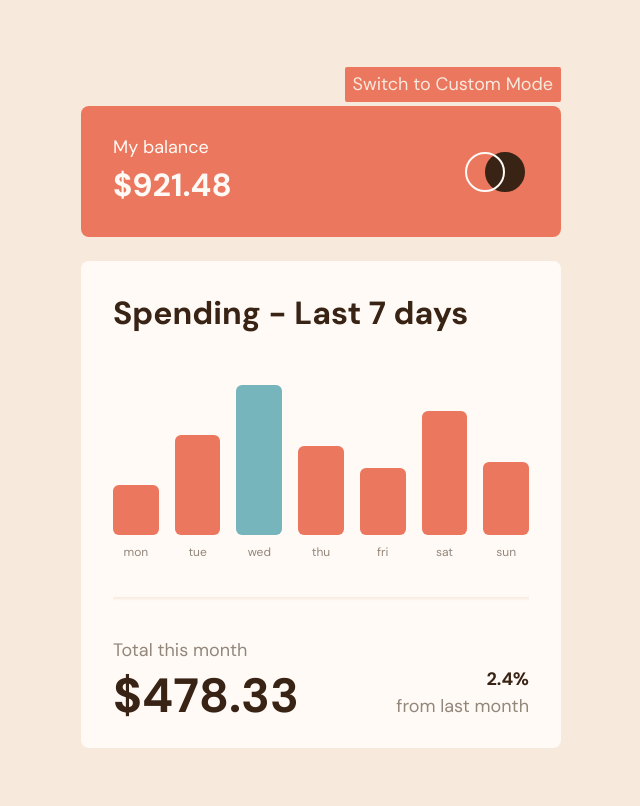
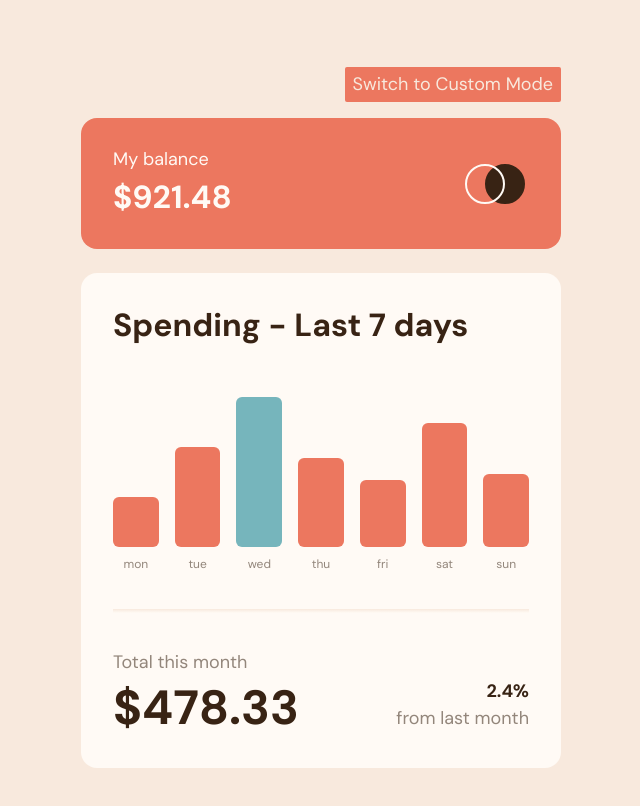
Before and after one commit to Senatrius/expenses-chart, a React (Vite) app: page / in a window 1280 px wide. Shown: the top 806 px of the page, without its empty margins (319-959 px from the left). Built offline with nearby package versions, Linux system fonts and the light colour scheme.

Commit message:
add missing styling

```diff
--- a/src/App.tsx
+++ b/src/App.tsx
@@ -12,7 +12,7 @@ function App() {
     <div className='mx-auto flex min-h-full w-[91.5%] flex-col items-center justify-center py-[4.1875rem] md:w-[60%] lg:w-[45%] xl:w-[37.5%]'>
       <button
         onClick={() => setCustomMode(!customMode)}
-        className='mb-1 self-end rounded-sm bg-primary-red py-1 px-2 text-header-label-m text-background md:text-header-label-d'>
+        className='mb-2 self-end rounded-sm bg-primary-red py-1 px-2 text-header-label-m text-background md:mb-4 md:text-header-label-d'>
         {customMode ? 'Switch to Demo Mode' : 'Switch to Custom Mode'}
       </button>
       <Header
--- a/src/components/Header.tsx
+++ b/src/components/Header.tsx
@@ -12,7 +12,7 @@ export const Header = ({
   dataLength: number;
 }) => {
   return (
-    <header className='group mb-4 flex w-full items-center justify-between gap-1 rounded-lg bg-primary-red p-5 text-component md:mb-6 md:py-7 md:px-8'>
+    <header className='group mb-4 flex w-full items-center justify-between gap-1 rounded-lg bg-primary-red p-5 text-component md:mb-6 md:rounded-2xl md:py-7 md:px-8'>
       <div className='flex flex-col items-start'>
         <p className='text-header-label-m md:text-header-label-d'>My balance</p>
         <p className='text-header-value-m md:text-header-value-d'>$921.48</p>
--- a/src/components/Main.tsx
+++ b/src/components/Main.tsx
@@ -42,7 +42,7 @@ export const Main = ({
         );
 
         setFileContents(jsonData);
-        setStep(0);
+        setStep(1);
         setDataLength(jsonData.length);
         setTotalValue(parseFloat(totalValue.toFixed(2)));
       }
@@ -57,7 +57,7 @@ export const Main = ({
   });
 
   return (
-    <main className='w-full rounded-lg bg-component p-5 md:mb-6 md:py-7 md:px-8'>
+    <main className='w-full rounded-lg bg-component p-5 md:mb-6 md:rounded-2xl md:py-7 md:px-8'>
       {!customMode ? (
         <>
           <h2 className='mb-4 text-card-title-m text-text md:mb-2 md:text-card-title-d'>
@@ -98,7 +98,7 @@ export const Main = ({
             {fileName.replace('.csv', '').toUpperCase()}{' '}
             <p className='text-card-label-m text-label md:text-card-label-d'>
               {`${step} to ${step + 6}`}
-              <span className='text-text'>{` / ${dataLength}`}</span>
+              <span className='text-text'>{` / ${dataLength - 1}`}</span>
             </p>
           </h2>
           <Chart
--- a/src/components/Summary.tsx
+++ b/src/components/Summary.tsx
@@ -6,7 +6,7 @@ export const Summary = ({
   trend: number | string;
 }) => {
   return (
-    <div className='flex items-end justify-between'>
+    <div className='flex items-end justify-between pb-2'>
       <div>
         <p className='mb-2 text-card-label-m text-label md:text-card-label-d'>
           Total this month
```
